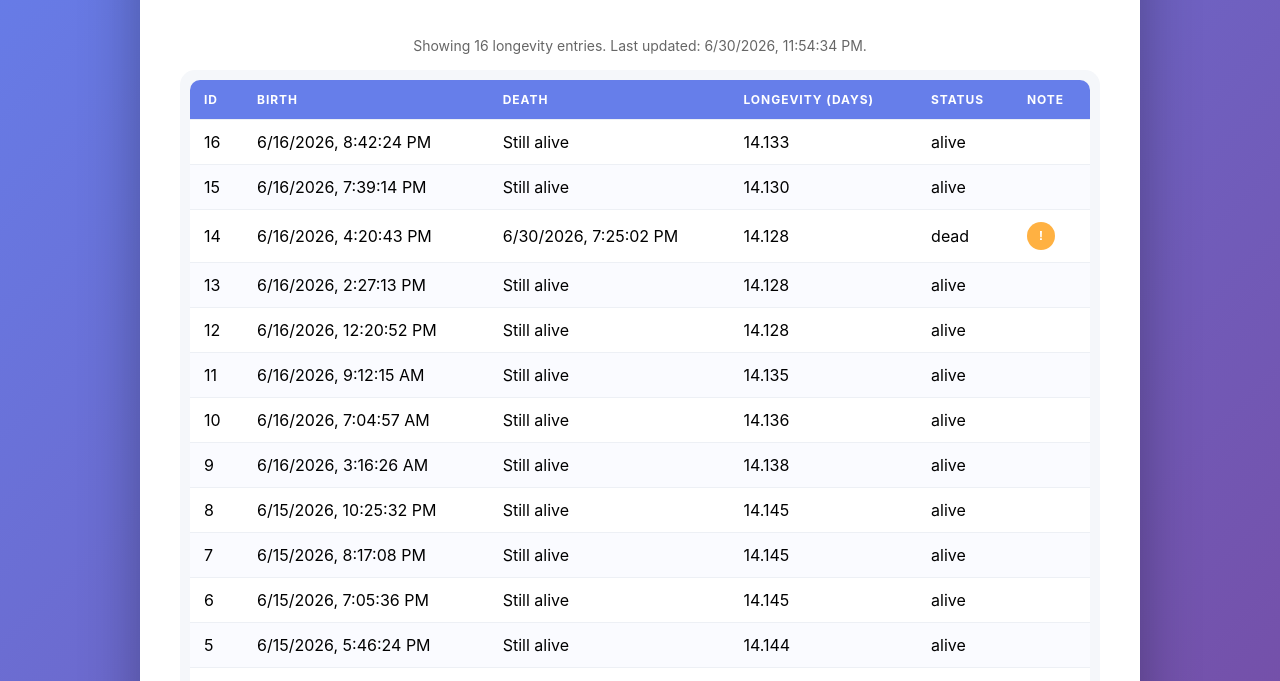
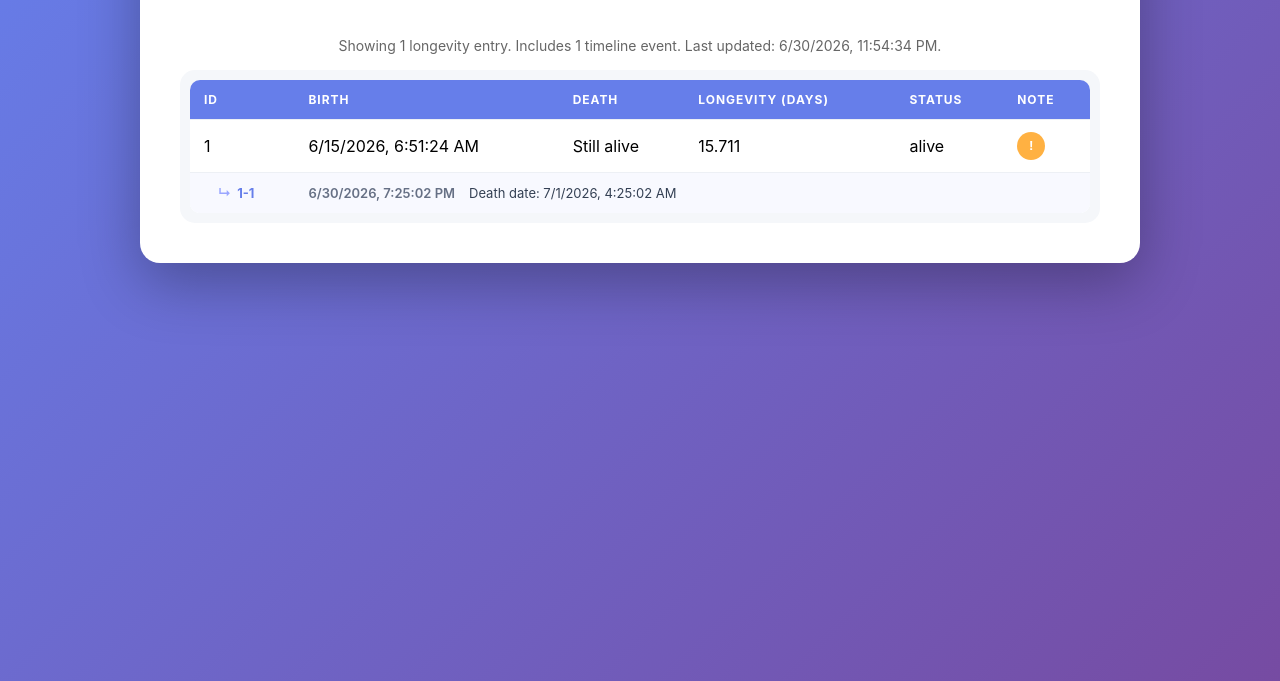
Before and after one commit to singaseongj/fruit-battery, a website: page longevity.html in a window 1280 px wide. Shown: the part 117-798 px from the top of the page. Drawn offline with Linux system fonts and the light colour scheme.

Commit message:
Clean up longevity timeline display

```diff
--- a/longevity.js
+++ b/longevity.js
@@ -97,6 +97,47 @@ function createNoteCell(entry) {
   return cell;
 }
 
+function getTimelineEvents(entry) {
+  return Array.isArray(entry.timeline) ? entry.timeline : [];
+}
+
+function createTimelineDetailsCell(event) {
+  const cell = document.createElement('td');
+  cell.colSpan = 5;
+
+  const wrapper = document.createElement('div');
+  wrapper.className = 'timeline-details';
+
+  const timestamp = document.createElement('span');
+  timestamp.className = 'timeline-date';
+  timestamp.textContent = formatDate(event.at || event.detectedAt);
+
+  const note = document.createElement('span');
+  note.className = 'timeline-note';
+  note.textContent = event.note || 'Timeline event recorded.';
+
+  wrapper.append(timestamp, note);
+  cell.appendChild(wrapper);
+
+  return cell;
+}
+
+function renderTimelineRows(tableBody, entry) {
+  getTimelineEvents(entry).forEach((event) => {
+    const row = document.createElement('tr');
+    row.className = 'timeline-row';
+    row.append(
+      createCell(String(event.id || `${entry.id}-?`)),
+      createTimelineDetailsCell(event)
+    );
+    tableBody.appendChild(row);
+  });
+}
+
+function countTimelineEvents(entries) {
+  return entries.reduce((count, entry) => count + getTimelineEvents(entry).length, 0);
+}
+
 function renderTable(entries) {
   const tableBody = document.getElementById('longevityTableBody');
   tableBody.textContent = '';
@@ -121,6 +162,7 @@ function renderTable(entries) {
       createNoteCell(entry)
     );
     tableBody.appendChild(row);
+    renderTimelineRows(tableBody, entry);
   });
 }
 
@@ -139,7 +181,9 @@ async function loadLongevity() {
     const entries = Array.isArray(payload) ? payload : (Array.isArray(payload.entries) ? payload.entries : []);
 
     renderTable(entries);
-    summary.textContent = `Showing ${entries.length} longevity entr${entries.length === 1 ? 'y' : 'ies'}. Last updated: ${formatDate(payload.updatedAt)}.`;
+    const timelineCount = countTimelineEvents(entries);
+    const timelineText = timelineCount === 0 ? '' : ` Includes ${timelineCount} timeline event${timelineCount === 1 ? '' : 's'}.`;
+    summary.textContent = `Showing ${entries.length} longevity entr${entries.length === 1 ? 'y' : 'ies'}.${timelineText} Last updated: ${formatDate(payload.updatedAt)}.`;
   } catch (error) {
     console.error('Error loading longevity data:', error);
     renderTable([]);
--- a/longevity.json
+++ b/longevity.json
@@ -5,131 +5,18 @@
       "birth": "2026-06-15T06:51:24.000Z",
       "death": null,
       "status": "alive",
-      "detectedAt": "2026-06-27T23:46:53.076Z",
-      "longevityDays": 12.705,
+      "detectedAt": "2026-06-30T23:54:34.526Z",
+      "longevityDays": 15.711,
       "note": "Connection was missing for about 50 minutes and revived; likely temporary router downtime. The 2026-06-27T23:05:59.000Z birth was not treated as a real new life.",
-      "id": 1
-    },
-    {
-      "birth": "2026-06-15T10:57:07.000Z",
-      "death": null,
-      "status": "alive",
-      "detectedAt": "2026-06-29T14:31:03.169Z",
-      "longevityDays": 14.149,
-      "id": 2
-    },
-    {
-      "birth": "2026-06-15T13:55:35.000Z",
-      "death": null,
-      "status": "alive",
-      "detectedAt": "2026-06-29T17:25:01.777Z",
-      "longevityDays": 14.145,
-      "id": 3
-    },
-    {
-      "birth": "2026-06-15T15:59:06.000Z",
-      "death": null,
-      "status": "alive",
-      "detectedAt": "2026-06-29T19:27:59.456Z",
-      "longevityDays": 14.145,
-      "id": 4
-    },
-    {
-      "birth": "2026-06-15T17:46:24.000Z",
-      "death": null,
-      "status": "alive",
-      "detectedAt": "2026-06-29T21:14:20.313Z",
-      "longevityDays": 14.144,
-      "id": 5
-    },
-    {
-      "birth": "2026-06-15T19:05:36.000Z",
-      "death": null,
-      "status": "alive",
-      "detectedAt": "2026-06-29T22:34:05.298Z",
-      "longevityDays": 14.145,
-      "id": 6
-    },
-    {
-      "birth": "2026-06-15T20:17:08.000Z",
-      "death": null,
-      "status": "alive",
-      "detectedAt": "2026-06-29T23:46:03.436Z",
-      "longevityDays": 14.145,
-      "id": 7
-    },
-    {
-      "birth": "2026-06-15T22:25:32.000Z",
-      "death": null,
-      "status": "alive",
-      "detectedAt": "2026-06-30T01:53:37.994Z",
-      "longevityDays": 14.145,
-      "id": 8
-    },
-    {
-      "birth": "2026-06-16T03:16:26.000Z",
-      "death": null,
-      "status": "alive",
-      "detectedAt": "2026-06-30T06:35:23.099Z",
-      "longevityDays": 14.138,
-      "id": 9
-    },
-    {
-      "birth": "2026-06-16T07:04:57.000Z",
-      "death": null,
-      "status": "alive",
-      "detectedAt": "2026-06-30T10:20:09.898Z",
-      "longevityDays": 14.136,
-      "id": 10
-    },
-    {
-      "birth": "2026-06-16T09:12:15.000Z",
-      "death": null,
-      "status": "alive",
-      "detectedAt": "2026-06-30T12:27:09.437Z",
-      "longevityDays": 14.135,
-      "id": 11
-    },
-    {
-      "birth": "2026-06-16T12:20:52.000Z",
-      "death": null,
-      "status": "alive",
-      "detectedAt": "2026-06-30T15:25:51.230Z",
-      "longevityDays": 14.128,
-      "id": 12
-    },
-    {
-      "birth": "2026-06-16T14:27:13.000Z",
-      "death": null,
-      "status": "alive",
-      "detectedAt": "2026-06-30T17:31:50.466Z",
-      "longevityDays": 14.128,
-      "id": 13
-    },
-    {
-      "birth": "2026-06-16T16:20:43.000Z",
-      "death": "2026-06-30T19:25:02.000Z",
-      "status": "dead",
-      "detectedAt": "2026-06-30T21:20:58.036Z",
-      "longevityDays": 14.128,
-      "id": 14,
-      "note": "connection loss for more than 60 minutes"
-    },
-    {
-      "birth": "2026-06-16T19:39:14.000Z",
-      "death": null,
-      "status": "alive",
-      "detectedAt": "2026-06-30T22:46:07.935Z",
-      "longevityDays": 14.13,
-      "id": 15
-    },
-    {
-      "birth": "2026-06-16T20:42:24.000Z",
-      "death": null,
-      "status": "alive",
-      "detectedAt": "2026-06-30T23:54:34.526Z",
-      "longevityDays": 14.133,
-      "id": 16
+      "id": 1,
+      "timeline": [
+        {
+          "id": "1-1",
+          "at": "2026-06-30T19:25:02.000Z",
+          "detectedAt": "2026-06-30T21:20:58.036Z",
+          "note": "Death date: 7/1/2026, 4:25:02 AM"
+        }
+      ]
     }
   ]
 }
--- a/style.css
+++ b/style.css
@@ -71,6 +71,42 @@ main { padding: 40px; }
 .raw-data-table tr:last-child td { border-bottom: none; }
 .raw-data-table tbody tr:nth-child(even) { background: #fafbff; }
 
+.timeline-row td {
+  background: #f8f9ff;
+  color: #555;
+  font-size: 13px;
+}
+
+.timeline-row td:first-child {
+  padding-left: 28px;
+  font-weight: 700;
+  color: #667eea;
+  position: relative;
+}
+
+.timeline-row td:first-child::before {
+  content: '↳';
+  color: #9aa6ff;
+  margin-right: 6px;
+}
+
+.timeline-details {
+  display: flex;
+  flex-wrap: wrap;
+  gap: 8px 14px;
+  align-items: baseline;
+  white-space: normal;
+}
+
+.timeline-date {
+  color: #667085;
+  font-weight: 600;
+}
+
+.timeline-note {
+  color: #344054;
+}
+
 .note-indicator {
   width: 28px;
   height: 28px;
```
Also changed, not shown: scripts/update-data.js (+107 -18 lines).
